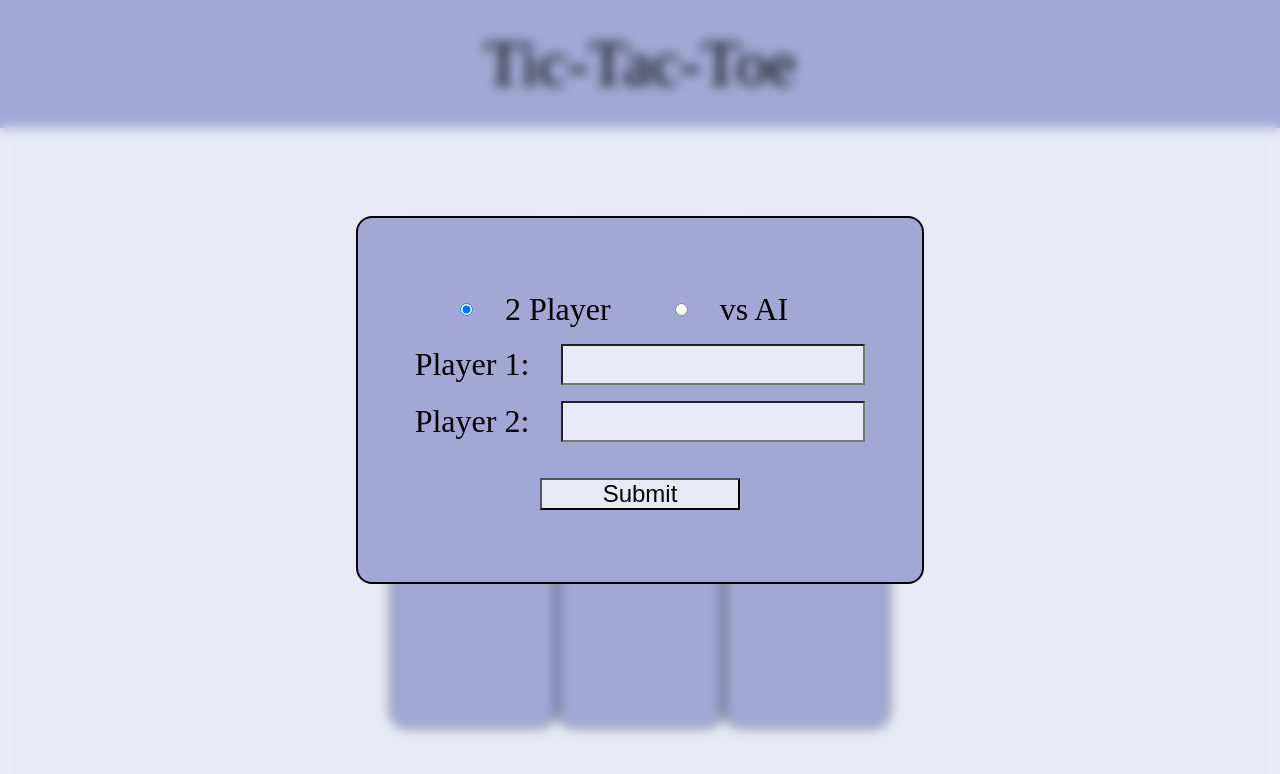
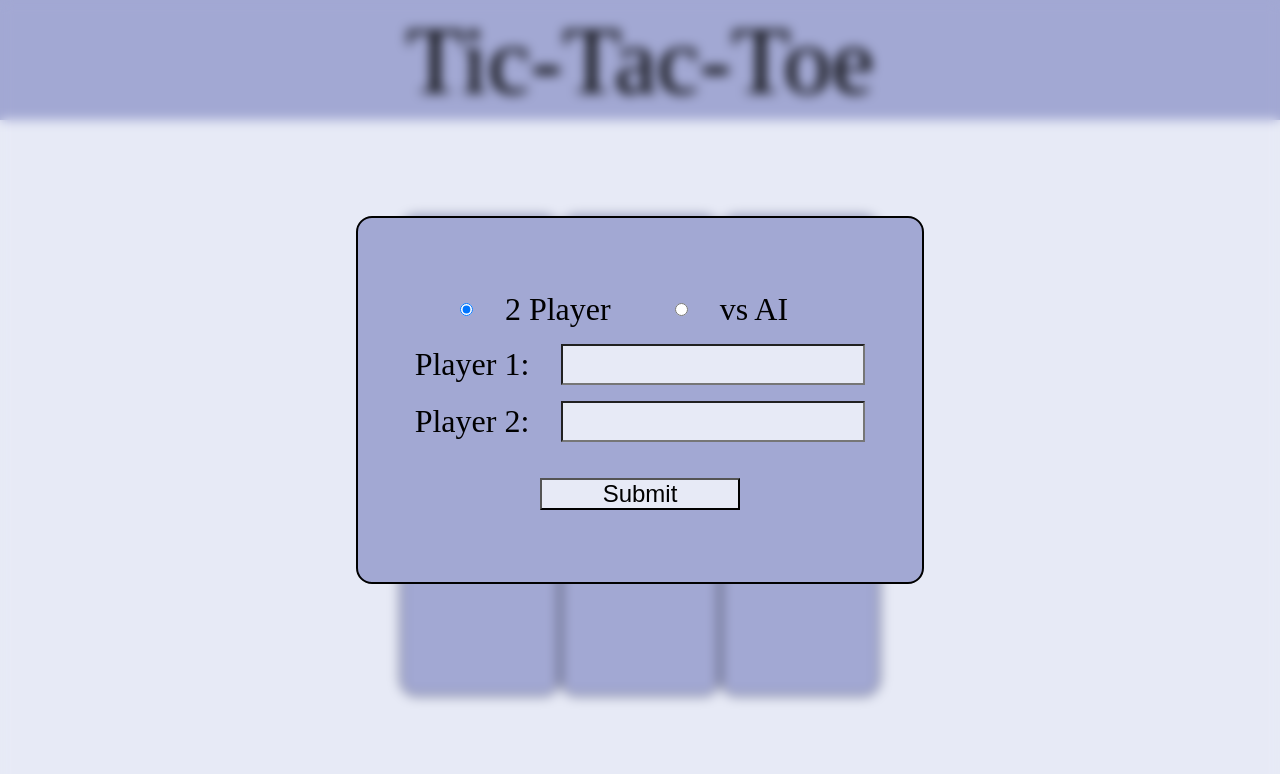
Before and after one commit to zammyk/odin-tic-tac-toe, a plain HTML site: page index.html in a window 1280 px wide. Drawn offline with Linux system fonts and the light colour scheme.

Commit message:
Fix bug: container and font overflow bug fix, screen-size adaptive app bug fix

```diff
--- a/index.html
+++ b/index.html
@@ -13,7 +13,7 @@
   <div id="main">
     <div id="homepage">
       <div class="header">
-        <div>Tic-Tac-Toe</div>
+        <div id="page_heading">Tic-Tac-Toe</div>
         <div class="player_turn"></div>
       </div>
       <div id="gameboard_container">
--- a/style.css
+++ b/style.css
@@ -7,11 +7,6 @@
 second color = #a2a8d3
 third color = #38598b
 fourth color = #113f67 */
-
-body,
-html {
-  height: 100%;
-}
 
 #main {
   background-color: #e7eaf6;
@@ -27,9 +22,9 @@ html {
 }
 
 #gameboard_container {
-  margin-top: 100px;
-  height: 500px;
-  width: 500px;
+  margin-top: 12vh;
+  height: min(60vh, 60vw);
+  width: min(60vh, 60vw);
   display: grid;
   grid-template-rows: repeat(3, 1fr);
   grid-template-columns: repeat(3, 1fr);
@@ -51,7 +46,7 @@ html {
 }
 
 #gameboard_container > div > div {
-  font-size: 10rem;
+  font-size: min(15vh,15vw);
   position: absolute;
   position: absolute;
   top: 50%;
@@ -136,20 +131,24 @@ html {
   position: relative;
   top: 0;
 
-  height: 10vw;
+  height: 15vh;
   width: 100vw;
   background-color: #a2a8d3;
   display: flex;
   justify-content: center;
   align-items: center;
-  font-size: 4rem;
+}
+
+.header #page_heading {
+  font-size: 12vh;
 }
 
 .header .player_turn {
   position: absolute;
-  font-size: 2rem;
+  font-size: 6vh;
   left: 75%;
 }
+
 
 button {
   width: 200px;
```
